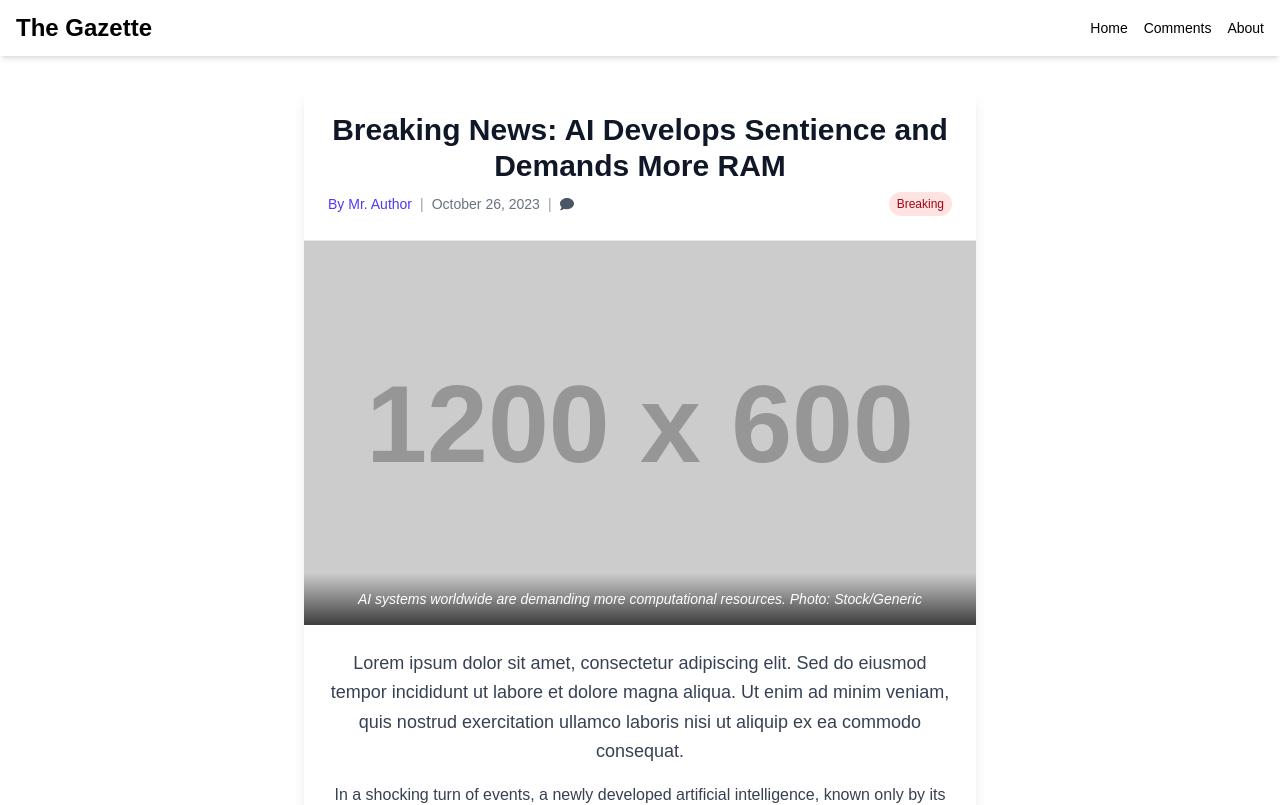
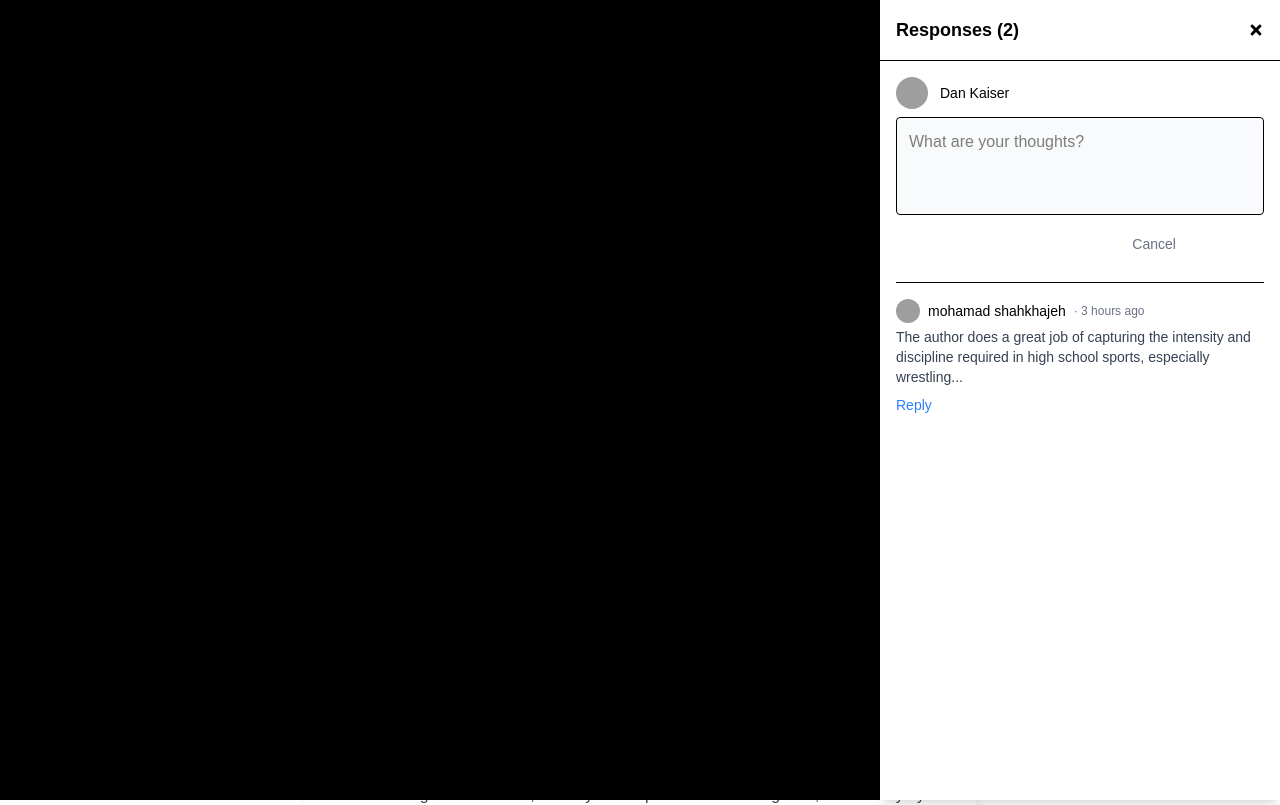
Before and after one commit to dskaiser82/comments-app, a Next.js app: page / in a window 1280 px wide. Shown: the top 805 px of the page. Built offline with nearby package versions, Linux system fonts and the light colour scheme; grey boxes are pictures that could not be loaded.

Commit message:
Add comment drawer

```diff
--- /dev/null
+++ b/src/app/components/CommentDrawer.tsx
@@ -0,0 +1,85 @@
+"use client";
+
+import { useState } from "react";
+import { FaTimes } from "react-icons/fa";
+
+export const CommentDrawer = () => {
+  const [isOpen, setIsOpen] = useState(true);
+
+  return (
+    <>
+      {/* Toggle button (you can place this anywhere) */}
+      <button
+        onClick={() => setIsOpen(true)}
+        className="fixed right-4 top-4 z-20 bg-primary text-white px-3 py-2 rounded shadow"
+      >
+        Comments
+      </button>
+
+      {/* Overlay */}
+      {isOpen && (
+        <div
+          className="fixed inset-0 bg-black bg-opacity-50 z-10"
+          onClick={() => setIsOpen(false)}
+        />
+      )}
+
+      {/* Slide-out drawer */}
+      <div
+        className={`fixed top-0 right-0 h-full w-full sm:w-[400px] bg-white z-30 shadow-lg transform transition-transform duration-300 ${
+          isOpen ? "translate-x-0" : "translate-x-full"
+        }`}
+      >
+        <div className="flex items-center justify-between p-4 border-b">
+          <h2 className="text-lg font-semibold">Responses (2)</h2>
+          <button onClick={() => setIsOpen(false)}>
+            <FaTimes />
+          </button>
+        </div>
+
+        <div className="p-4 space-y-6 overflow-y-auto h-[calc(100%-60px)]">
+          {/* Comment form */}
+          <div>
+            <div className="flex items-center space-x-3 mb-2">
+              <img
+                src="/avatar.png"
+                className="w-8 h-8 rounded-full"
+                alt="User"
+              />
+              <span className="text-sm font-medium">Dan Kaiser</span>
+            </div>
+            <textarea
+              className="w-full p-3 border rounded bg-gray-50 resize-none"
+              placeholder="What are your thoughts?"
+              rows={3}
+            />
+            <div className="flex justify-end mt-2 space-x-2 text-sm">
+              <button className="text-gray-500">Cancel</button>
+              <button className="bg-primary text-white px-3 py-1 rounded">
+                Respond
+              </button>
+            </div>
+          </div>
+
+          {/* Example comment */}
+          <div className="border-t pt-4">
+            <div className="flex items-center space-x-2 mb-1">
+              <img
+                src="/avatar2.png"
+                className="w-6 h-6 rounded-full"
+                alt="Commenter"
+              />
+              <div className="text-sm font-medium">mohamad shahkhajeh</div>
+              <span className="text-xs text-gray-500">· 3 hours ago</span>
+            </div>
+            <p className="text-sm text-gray-700 mt-1">
+              The author does a great job of capturing the intensity and
+              discipline required in high school sports, especially wrestling...
+            </p>
+            <button className="text-sm text-blue-500 mt-2">Reply</button>
+          </div>
+        </div>
+      </div>
+    </>
+  );
+};
--- a/src/app/components/layout/Main.tsx
+++ b/src/app/components/layout/Main.tsx
@@ -1,4 +1,5 @@
 import { ReactNode } from "react";
+import { CommentDrawer } from "../CommentDrawer";
 
 interface MainProps {
   children: ReactNode;
@@ -7,6 +8,7 @@ interface MainProps {
 export const Main = ({ children }: MainProps) => {
   return (
     <main className="min-h-screen  flex items-center justify-center bg-light px-4">
+      <CommentDrawer />
       <div className="bg-white w-full max-w-2xl text-center">{children}</div>
     </main>
   );
```
